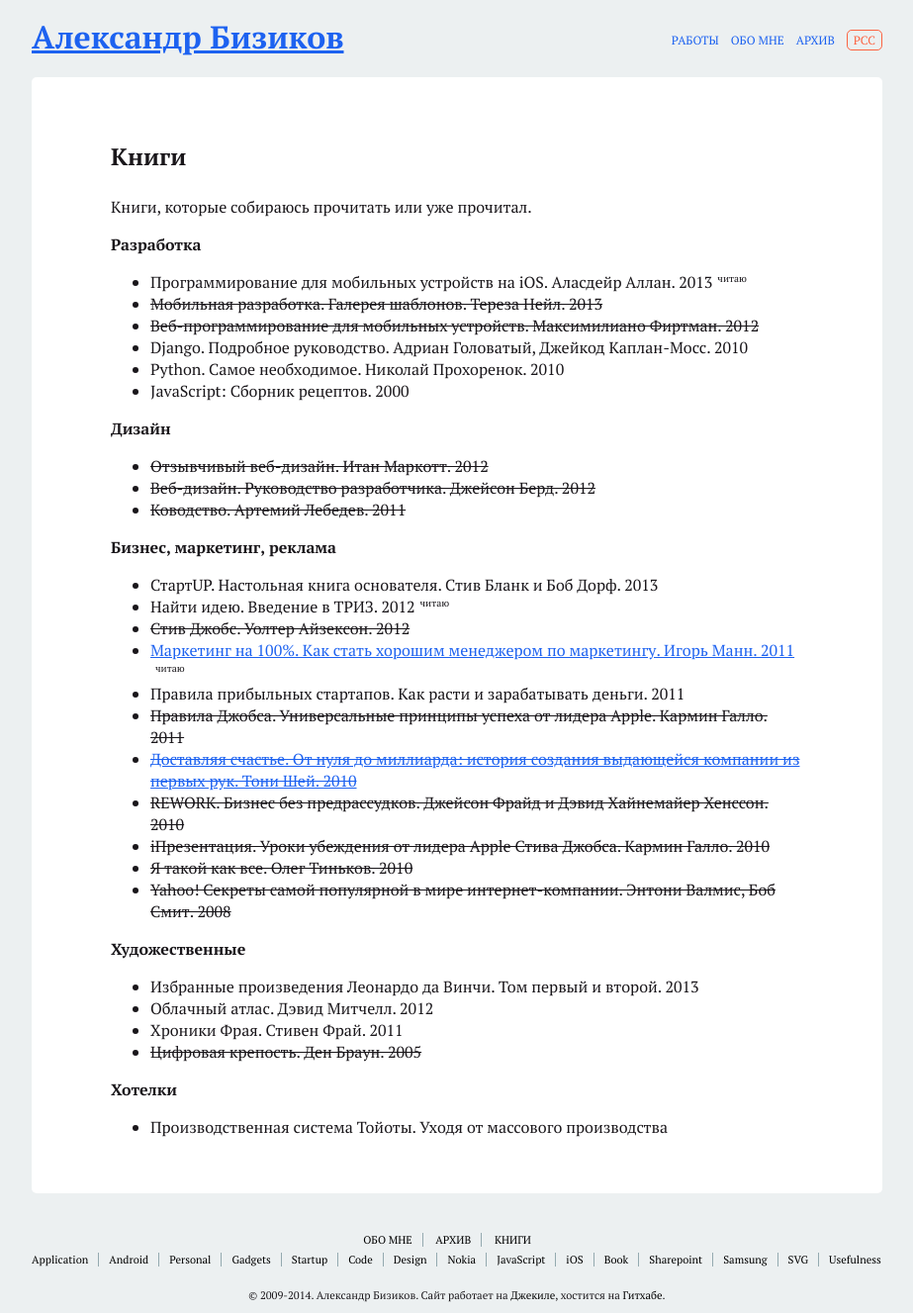
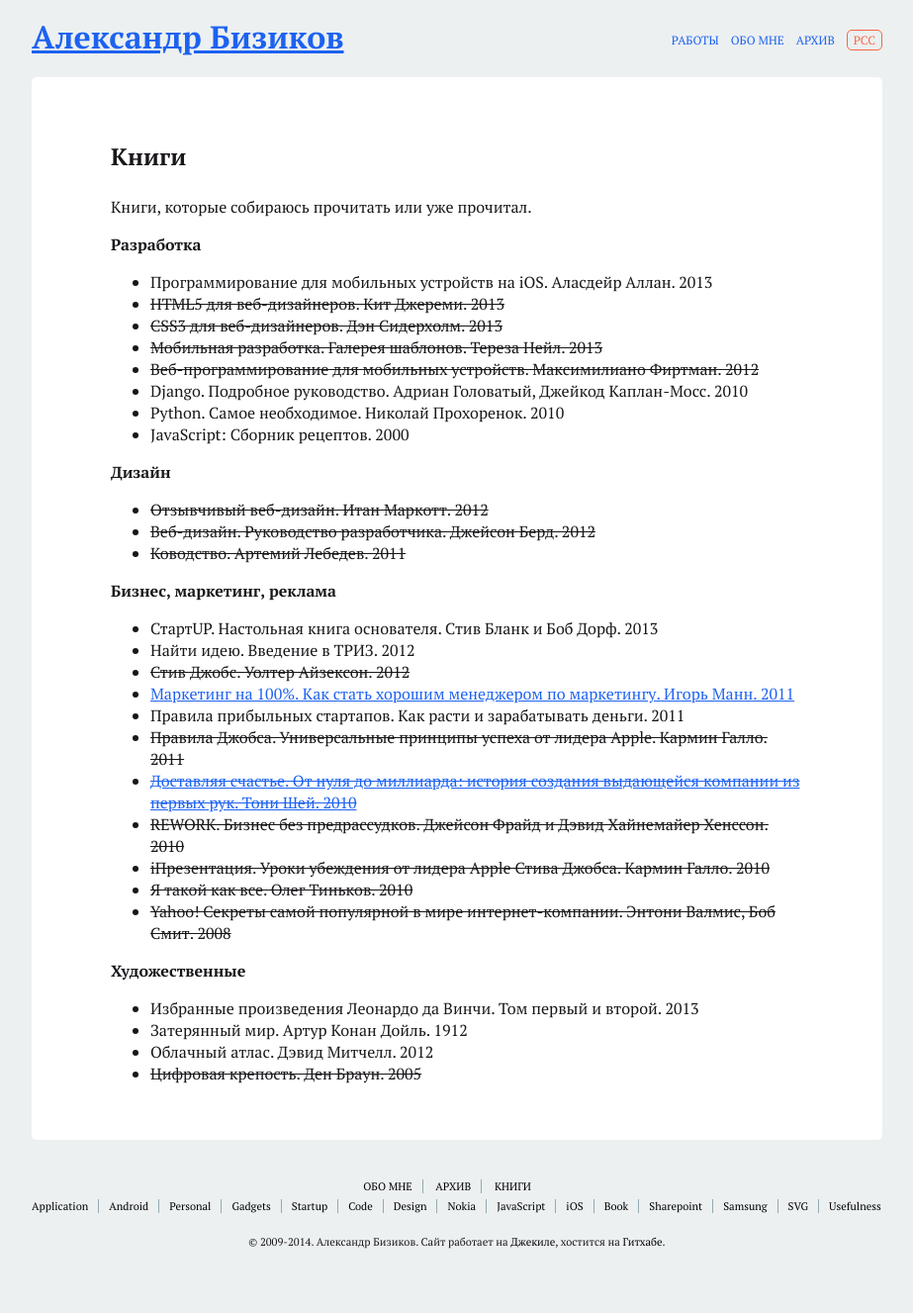
Before and after one commit to anna-vanlee/bizikov.ru, a Jekyll site: the page built from book/index.md, in a window 1280 px wide. Shown: the whole page at 99% size, without its empty margins (178-1101 px from the left). Built offline with Jekyll 4.4.1, drawn with Linux system fonts in a browser that asks for light colours; after the commit the page ends 1273 px from its top, so only the background shows below that.

Commit message:
список книг обновлен

```diff
--- a/book/index.md
+++ b/book/index.md
@@ -6,12 +6,14 @@ title: Книги
 Книги, которые собираюсь прочитать или уже прочитал.
 
 #### Разработка
--  Программирование для мобильных устройств на iOS. Аласдейр Аллан. 2013<sup>Читаю</sup>
--  <s>Мобильная разработка. Галерея шаблонов. Тереза Нейл. 2013</s>
--  <s>Веб-программирование для мобильных устройств. Максимилиано Фиртман. 2012</s>
--  Django. Подробное руководство. Адриан Головатый, Джейкод Каплан-Мосс. 2010
--  Python. Самое необходимое. Николай Прохоренок. 2010
--  JavaScript: Сборник рецептов. 2000
+- Программирование для мобильных устройств на iOS. Аласдейр Аллан. 2013
+- <s>HTML5 для веб-дизайнеров. Кит Джереми. 2013</s>
+- <s>CSS3 для веб-дизайнеров. Дэн Сидерхолм. 2013</s>
+- <s>Мобильная разработка. Галерея шаблонов. Тереза Нейл. 2013</s>
+- <s>Веб-программирование для мобильных устройств. Максимилиано Фиртман. 2012</s>
+- Django. Подробное руководство. Адриан Головатый, Джейкод Каплан-Мосс. 2010
+- Python. Самое необходимое. Николай Прохоренок. 2010
+- JavaScript: Сборник рецептов. 2000
 
 #### Дизайн
 - <s>Отзывчивый веб-дизайн. Итан Маркотт. 2012</s>
@@ -20,9 +22,9 @@ title: Книги
 
 #### Бизнес, маркетинг, реклама
 - СтартUP. Настольная книга основателя. Стив Бланк и Боб Дорф. 2013
-- Найти идею. Введение в ТРИЗ. 2012<sup>Читаю</sup>
+- Найти идею. Введение в ТРИЗ. 2012
 - <s>Стив Джобс. Уолтер Айзексон. 2012</s>
-- [Маркетинг на 100%. Как стать хорошим менеджером по маркетингу. Игорь Манн. 2011]({{ site.url }}/book/2014/01/marketing/) <sup>Читаю</sup>
+- [Маркетинг на 100%. Как стать хорошим менеджером по маркетингу. Игорь Манн. 2011]({{ site.url }}/book/2014/01/marketing/)
 - Правила прибыльных стартапов. Как расти и зарабатывать деньги. 2011
 - <s>Правила Джобса. Универсальные принципы успеха от лидера Apple. Кармин Галло. 2011</s>
 - [<s>Доставляя счастье. От нуля до миллиарда: история создания выдающейся компании из первых рук. Тони Шей. 2010</s>]({{ site.url}}/book/2014/01/zappos/)
@@ -33,9 +35,6 @@ title: Книги
 
 #### Художественные
 - Избранные произведения Леонардо да Винчи. Том первый и второй. 2013
+- Затерянный мир. Артур Конан Дойль. 1912
 - Облачный атлас. Дэвид Митчелл. 2012
-- Хроники Фрая. Стивен Фрай. 2011
 - <s>Цифровая крепость. Ден Браун. 2005</s>
-
-#### Хотелки
-- Производственная система Тойоты. Уходя от массового производства
```
